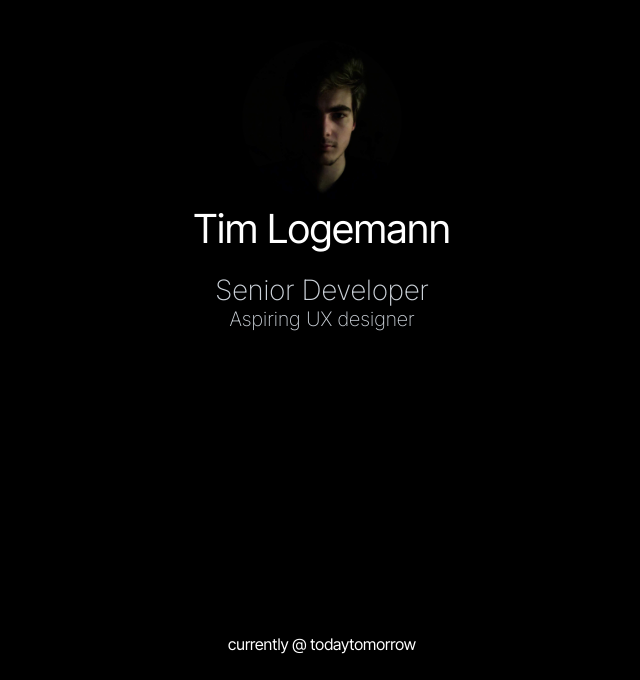
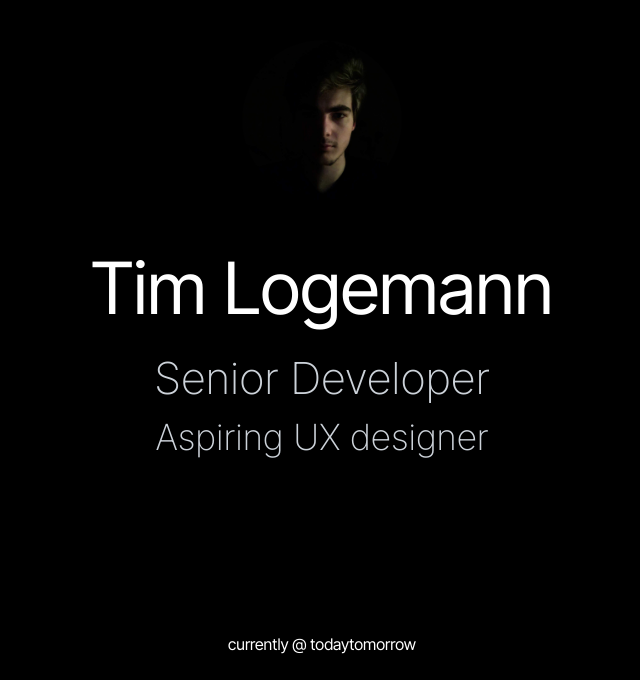
Before and after one commit to timlogemann/timlogemann.github.io, a plain HTML site: page index.html in a window 1280 px wide. Shown: the part 120-800 px from the top of the page, without its empty margins (318-958 px from the left). Drawn offline with Linux system fonts and the light colour scheme.

Commit message:
2 files modified

```diff
--- a/styles.css
+++ b/styles.css
@@ -31,6 +31,13 @@ main {
   font-weight: 400;
   font-size: 2.5rem;
   margin: 0;
+  margin-top: 2.5rem;
+}
+
+.breakline-heading {
+  display: flex;
+  flex-direction: column;
+  gap: 10px;
 }
 
 .breakline-heading span {
@@ -85,7 +92,15 @@ a:hover {
     padding-top: 20vh;
   }
 
-  h1 {
+  .heading-title {
     font-size: 4.5rem;
   }
+
+  .subheading-lg {
+    font-size: 2.75rem;
+  }
+
+  .subheading-md {
+    font-size: 2.25rem;
+  }
 }
```
Also changed, not shown: index.html (+1 -1 lines).
